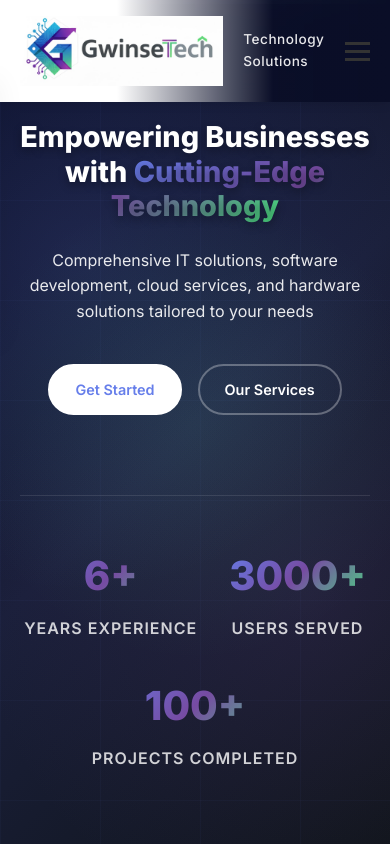
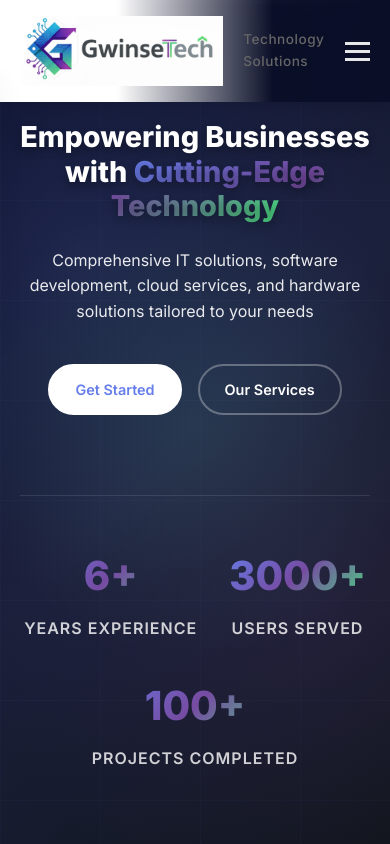
Before and after one commit to gwinsetech/Gwinsetech-website, a website: page index.html in a window 390 px wide. Shown: the top 844 px of the page. Drawn offline with Linux system fonts and the light colour scheme.

Commit message:
Update navigation links and hamburger for dark navbar gradient

```diff
--- a/company-styles.css
+++ b/company-styles.css
@@ -57,7 +57,7 @@ body {
 
 .logo-motto {
     font-size: 0.85rem;
-    color: rgba(255, 255, 255, 0.9);
+    color: #666;
     font-weight: 500;
     letter-spacing: 0.5px;
     margin-left: 8px;
@@ -106,7 +106,7 @@ body {
 .hamburger span {
     width: 25px;
     height: 3px;
-    background: #333;
+    background: rgba(255, 255, 255, 0.9);
     transition: all 0.3s ease;
 }
 
```
